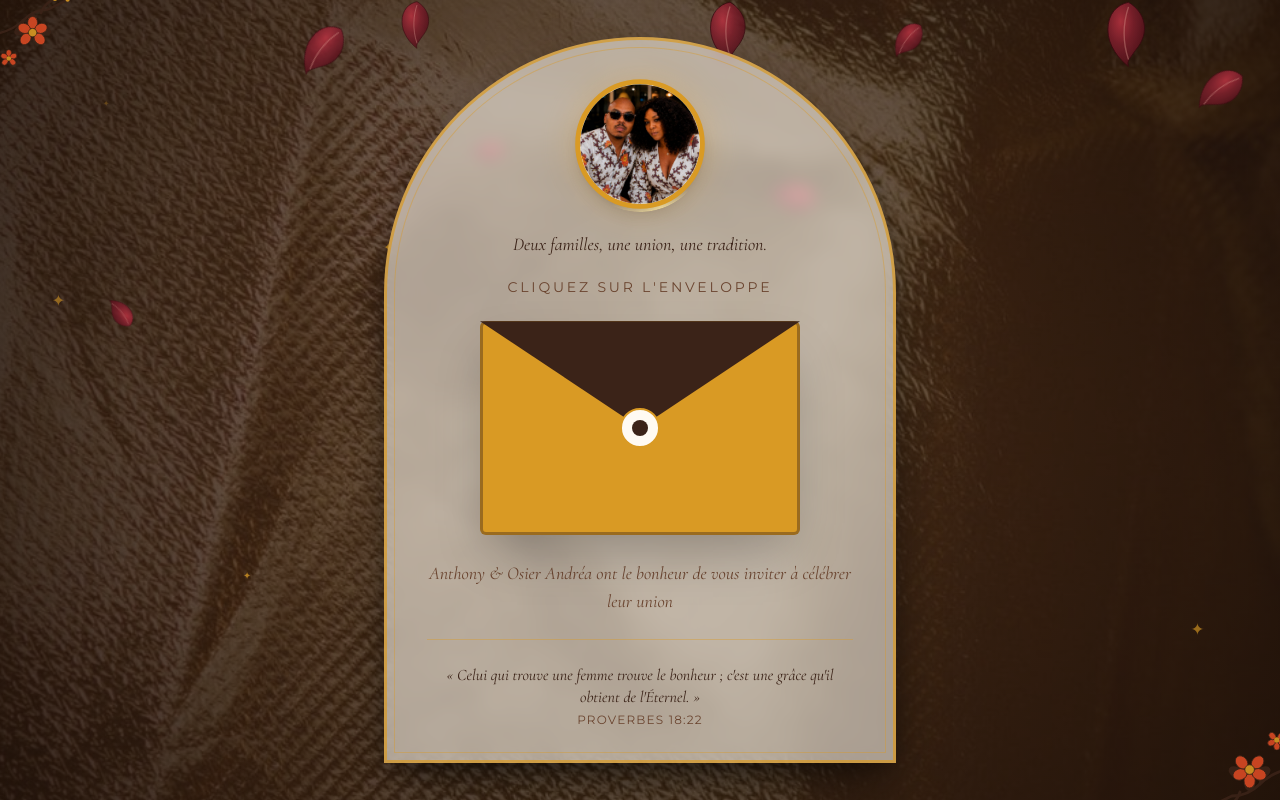
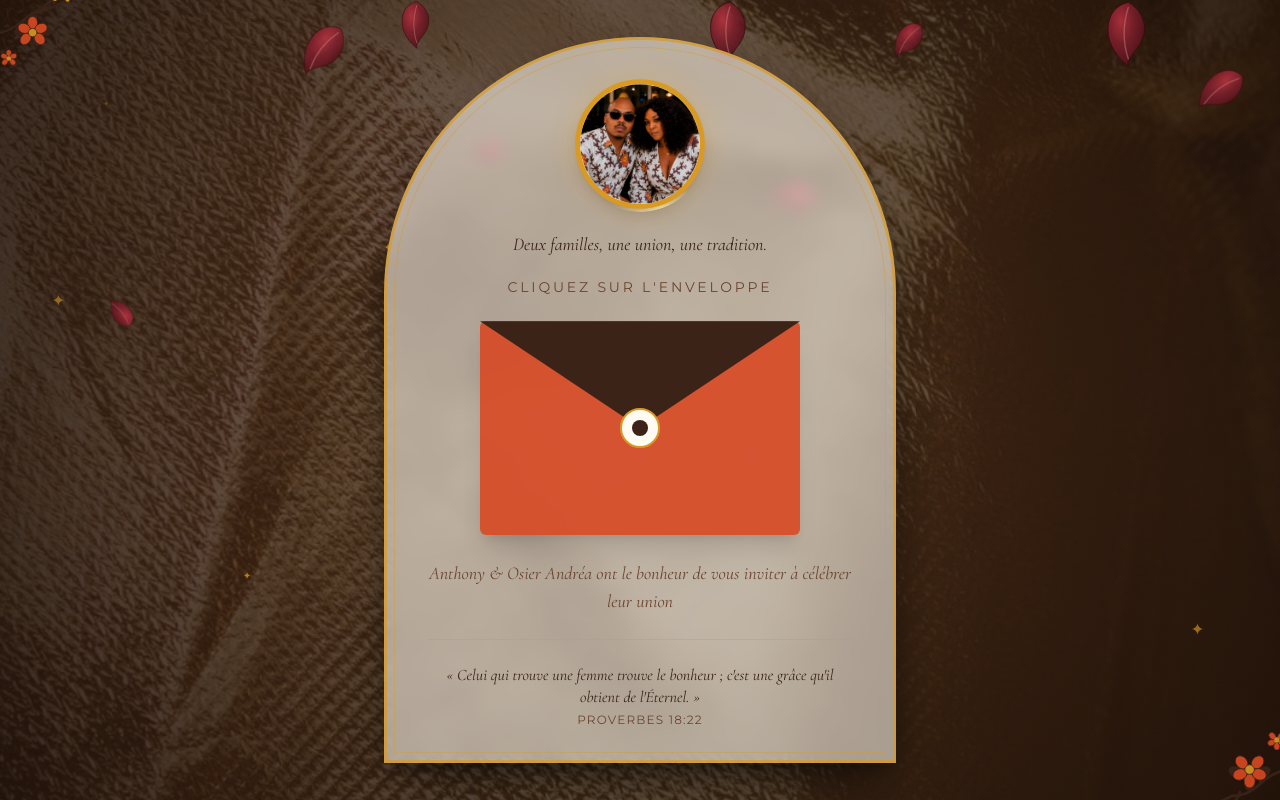
Before and after one commit to Bnfs/mariage-anthony-osier, a React (Vite) app: page / in a window 1280 px wide. Built offline with nearby package versions, Linux system fonts and the light colour scheme.

Commit message:
Remettre l'enveloppe dans sa couleur corail d'origine

```diff
--- a/src/components/Envelope.jsx
+++ b/src/components/Envelope.jsx
@@ -125,7 +125,7 @@ export default function Envelope({ onOpen }) {
           style={{ perspective: 600 }}
         >
           <motion.div
-            className="absolute inset-0 rounded-md bg-mustard border-2 md:border-[3px] border-cocoa/40 shadow-2xl"
+            className="absolute inset-0 rounded-md bg-coral/90 shadow-xl"
             animate={{ scale: opening ? 1.05 : 1 }}
             transition={{ duration: 0.5 }}
           />
--- a/src/pages/ProgrammePage.jsx
+++ b/src/pages/ProgrammePage.jsx
@@ -19,7 +19,7 @@ const TIMELINE = [
     day: '14 Août 2026',
     time: '15h00 – 17h00',
     title: 'Cérémonie de la Dot',
-    subtitle: 'Demande de main puis cérémonie de dot',
+    subtitle: 'Demande de « main » puis cérémonie de dot',
   },
   {
     day: '14 Août 2026',
```
